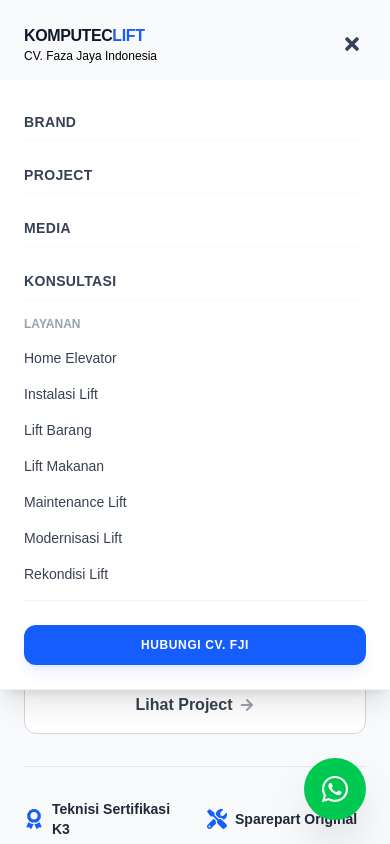
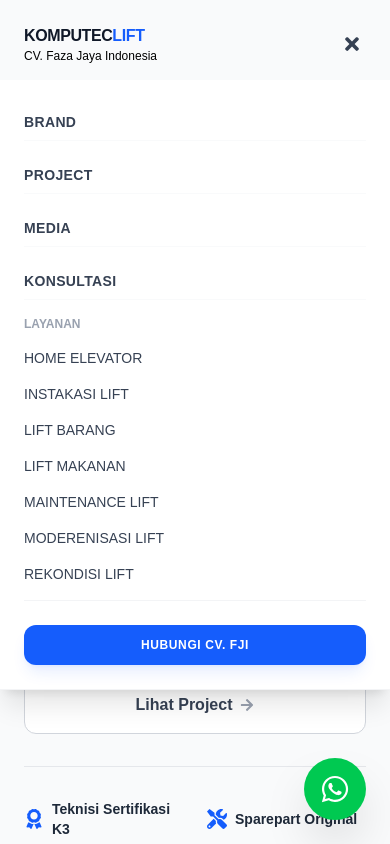
Before and after one commit to hamdunmuzadi/komputechlift, a Next.js app: page / in a window 390 px wide. Both pictures are taken after a click on the button "Toggle Menu". Shown: the top 844 px of the page. Built offline with nearby package versions, Linux system fonts and the light colour scheme.

Commit message:
update hamburger navbar

```diff
--- a/src/components/Navbar.jsx
+++ b/src/components/Navbar.jsx
@@ -13,31 +13,31 @@ export default function Navbar() {
 
     const services = [
         {
-            name: "Home Elevator",
+            name: "HOME ELEVATOR",
             href: "/services/home-elevator",
         },
         {
-            name: "Instalasi Lift",
+            name: "INSTAKASI LIFT",
             href: "/services/instalasi-lift",
         },
         {
-            name: "Lift Barang",
+            name: "LIFT BARANG",
             href: "/services/lift-barang",
         },
         {
-            name: "Lift Makanan",
+            name: "LIFT MAKANAN",
             href: "/services/lift-makanan",
         },
         {
-            name: "Maintenance Lift",
+            name: "MAINTENANCE LIFT",
             href: "/services/maintenance-lift",
         },
         {
-            name: "Modernisasi Lift",
+            name: "MODERENISASI LIFT",
             href: "/services/modernisasi-lift",
         },
         {
-            name: "Rekondisi Lift",
+            name: "REKONDISI LIFT",
             href: "/services/rekondisi-lift",
         },
     ];
@@ -258,6 +258,13 @@ export default function Navbar() {
                         className={`fixed left-0 right-0 bg-white border-b border-gray-100 z-30 shadow-xl p-6 md:hidden flex flex-col gap-4 transition-all duration-300 ${isScrolled ? "top-16" : "top-20"
                             }`}
                     >
+                        {/* <Link
+                            href={"/"}
+                            onClick={() => setIsMobileMenuOpen(false)}
+                            className="text-sm font-bold text-gray-700 hover:text-blue-600 uppercase tracking-wide py-2 border-b border-gray-50 last:border-none"
+                        >
+                            BERANDA
+                        </Link> */}
                         {navLinks.map((link, idx) => (
                             <Link
                                 key={idx}
@@ -274,14 +281,14 @@ export default function Navbar() {
                             </p>
 
                             {services.map((service) => (
-                                <a
+                                <Link
                                     key={service.href}
                                     href={service.href}
                                     onClick={() => setIsMobileMenuOpen(false)}
                                     className="block py-2 text-sm font-medium text-gray-700 hover:text-blue-600"
                                 >
                                     {service.name}
-                                </a>
+                                </Link>
                             ))}
                         </div>
                         <a
```
